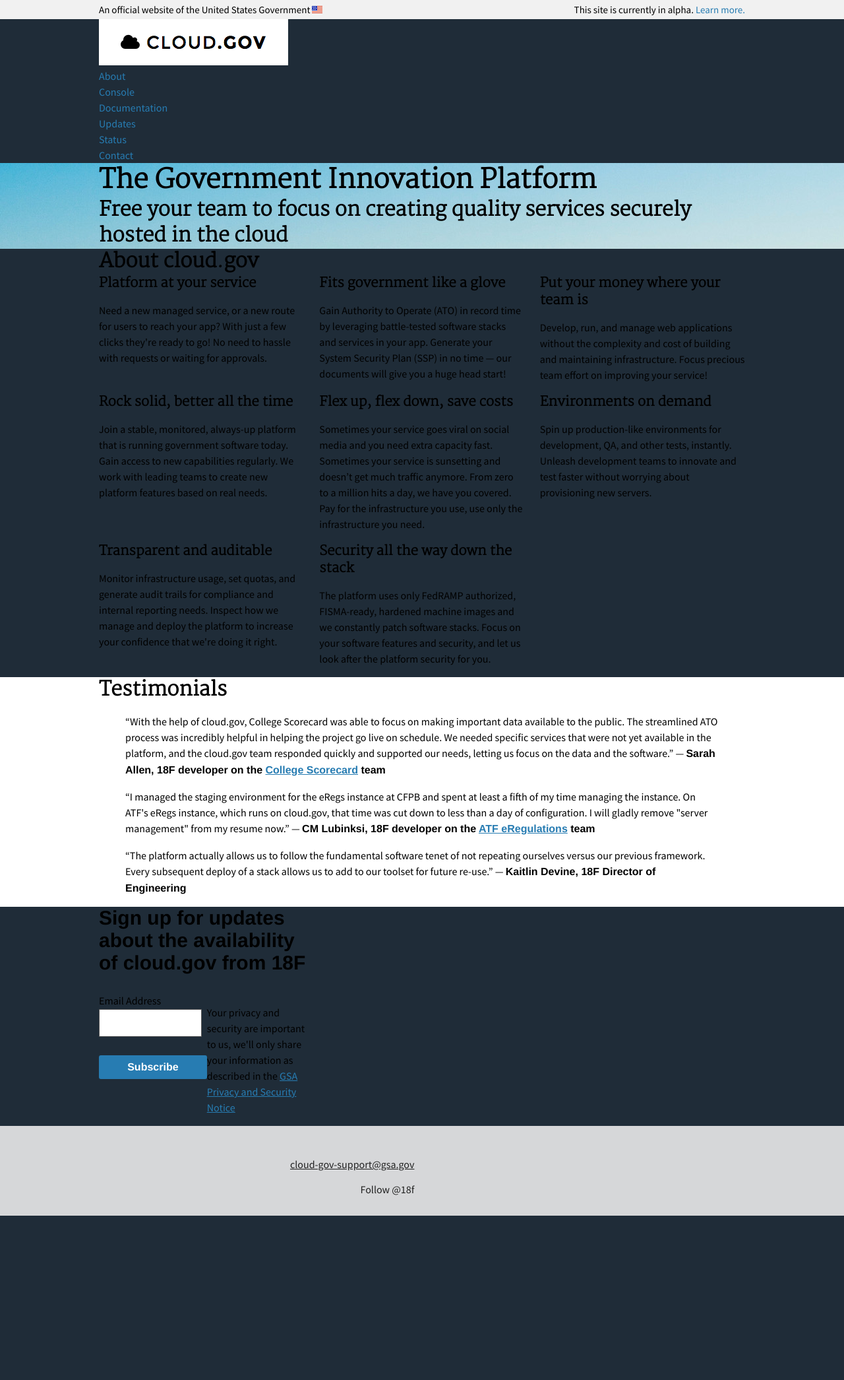
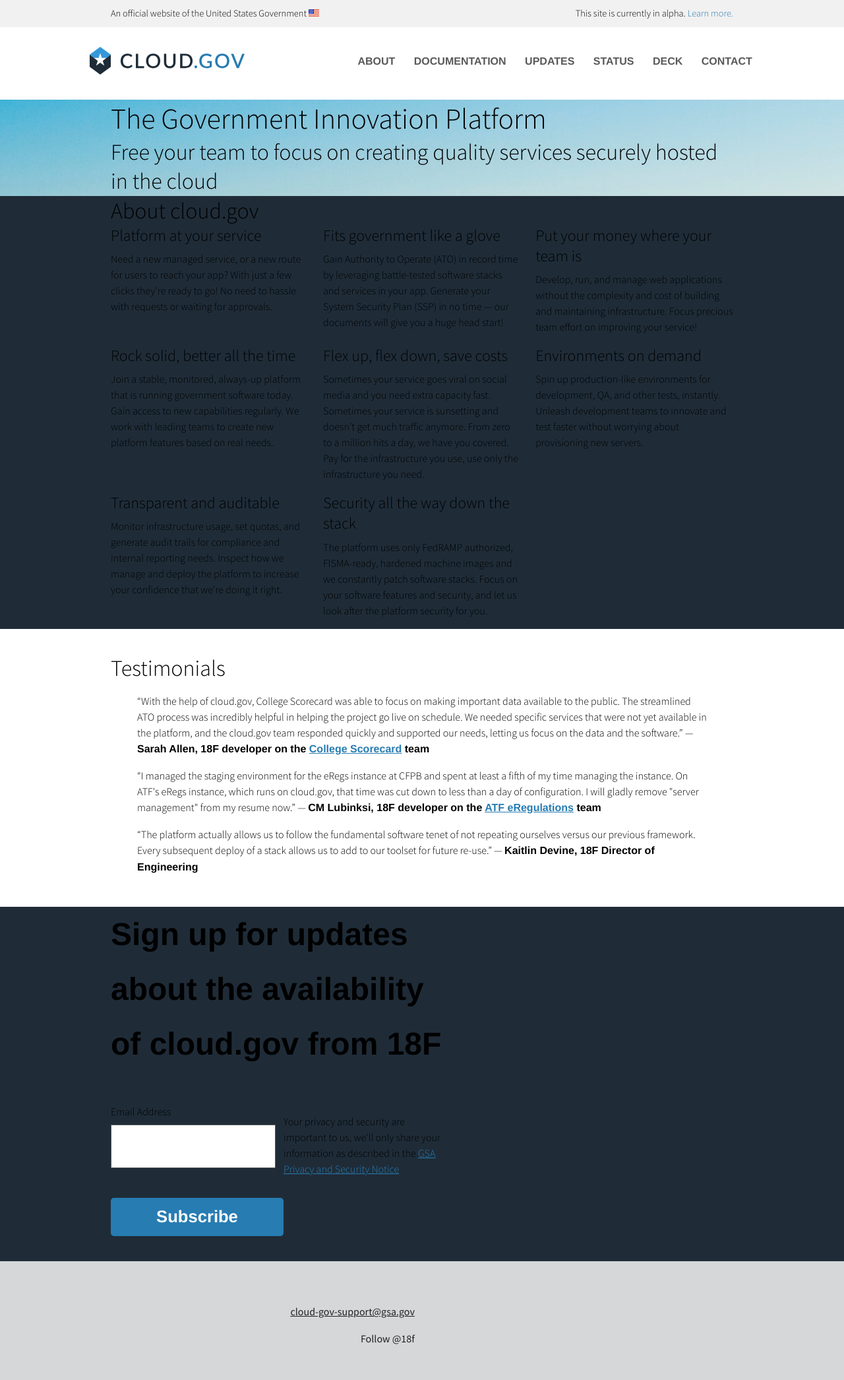
Before and after one commit to cloud-gov/cg-landing, a Jekyll site: the page built from pages/home.md, in a window 1280 px wide. Shown: the whole page at 66% size. Built offline with Jekyll 4.4.1, drawn with Linux system fonts in a browser that asks for light colours; nearby versions of some CDN libraries; some web fonts are replaced; library files that are not in the unit come from our copies; comment, search, counter and statistics services are not loaded; before the commit the page ends 1842 px from its top, so only the background shows below that.

Commit message:
Header from cg-style
Tracking "override-disclaimer" branch on cg-style.

```diff
--- a/_includes/header.html
+++ b/_includes/header.html
@@ -1,4 +1,4 @@
-<header class="usa-site-header" role="banner">
+<!-- start header -->
 <div class="usa-disclaimer">
   <div class="usa-grid">
     <span class="usa-disclaimer-official">An official website of the United States Government
@@ -7,26 +7,41 @@
     <span class="usa-disclaimer-stage">This site is currently in alpha. <a href="https://18f.gsa.gov/dashboard/stages/#alpha">Learn more.</a></span>
   </div>
 </div>
-  <nav class="usa-site-navbar">
-    <div class="usa-grid">
-      <div id="logo">
-        <a href="{{ site.baseurl }}/" accesskey="1" title="Home" aria-label="Home">
-          {% if site.logo %}
-            <img src="{{ site.logo | prepend: site.baseurl }}" alt="{{ site.title }}">
-          {% else %}
-            <h1 class="usa-header-title">{{ site.title }}</h1>
-          {% endif %}
+<header class="header">
+  <div class="header-wrap">
+
+    <!-- start logo -->
+    <h2 class="header-title">
+      <a href="/" class="logo" title="Home">
+        <img src="{{ '/assets/img/logo.svg' | prepend: site.baseurl }}" alt="Cloud.gov" />
       </a>
+    </h2>
+    <!--end logo -->
+
+    <!-- start top navigation -->
+    <nav class="header-side">
+      <ul class="nav">
+        <li class="nav-link">
+          <a href="https://cloud.gov/#about">About</a>
+        </li>
+        <li class="nav-link usa-current">
+          <a href="/">Documentation</a>
+        </li>
+        <li class="nav-link">
+          <a href="https://cloud.gov/updates/">Updates</a>
+        </li>
+        <li class="nav-link">
+          <a href="https://cloudgov.statuspage.io/">Status</a>
+        </li>
+        <li class="nav-link">
+          <a href="https://console.cloud.gov/">Deck</a>
+        </li>
+        <li class="nav-link">
+          <a href="https://cloud.gov/#contact">Contact</a>
+        </li>
+      </ul>
+    </nav>
+    <!-- end top navigation -->
   </div>
-      <ul class="usa-nav-list usa-unstyled-list">
-        {% assign navs = site.data.navbar %}
-
-        {% for nav in navs %}
-          <li class="usa-menu-item">
-            <a href="{{ nav.permalink | prepend: site.baseurl }}">{{ nav.name }}</a>
-          </li>
-        {% endfor %}
-      </ul>
-    </div>
-  </nav>
 </header>
+<!-- end header -->
--- a/assets/css/cg_style.css
+++ b/assets/css/cg_style.css
@@ -2222,11 +2222,17 @@ main:before {
   background-image: url("../img/cg-bg-a.png");
   background-repeat: no-repeat;
   content: '';
-  height: 18.61445em;
+  height: 19.3rem;
   right: 100%;
   position: absolute;
   top: 15vh;
-  width: 9.25em; }
+  width: 9.85rem; }
+
+html {
+  font-size: 16px; }
+
+body {
+  font-size: 16px; }
 
 @font-face {
   font-family: 'Source Sans Pro';
@@ -2263,19 +2269,56 @@ main:before {
   src: url("../fonts/merriweather-italic-webfont.eot?#iefix") format("embedded-opentype"), url("../fonts/merriweather-italic-webfont.woff2") format("woff2"), url("../fonts/merriweather-italic-webfont.woff") format("woff"), url("../fonts/merriweather-italic-webfont.ttf") format("truetype"); }
 
 h1, h2, h3, h4, h5, h6 {
+  font-family: "Source Sans Pro", "Helvetica", "Arial", sans-serif;
+  font-weight: 300;
   margin: 0; }
+  h1 + p, h2 + p, h3 + p, h4 + p, h5 + p, h6 + p {
+    margin-top: 0.5rem; }
+
+h1 {
+  font-size: 2rem; }
+  @media screen and (min-width: 600px) {
+    h1 {
+      font-size: 2.75rem; } }
+  h1 + p {
+    margin-top: 2rem; }
+
+h2 {
+  font-size: 1.85rem; }
+  @media screen and (min-width: 600px) {
+    h2 {
+      font-size: 2.125rem; } }
+
+h3 {
+  font-size: 1.5rem; }
+
+h4 {
+  font-size: 1.1875rem; }
+
+h5 {
+  font-size: 1rem; }
+
+body {
+  font-weight: 300;
+  line-height: 1.7333333; }
+
+p + h2,
+p + h3,
+p + h4,
+p + h5 {
+  margin-top: 2rem; }
 
 .header {
   background: #ffffff;
-  min-height: 6.875em; }
+  min-height: 6.875rem; }
 
 .header-wrap {
   margin: 0 auto;
   max-width: 1040px;
-  padding-bottom: 1em;
-  padding-left: 1em;
-  padding-right: 1em;
-  padding-top: 1.875em; }
+  padding-bottom: 1rem;
+  padding-left: 1rem;
+  padding-right: 1rem;
+  padding-top: 1.875rem; }
   .header-wrap:after {
     content: ".";
     display: block;
@@ -2285,7 +2328,7 @@ h1, h2, h3, h4, h5, h6 {
 
 .header-title {
   float: left;
-  margin-bottom: .6em; }
+  margin-bottom: .6rem; }
 
 .header-side {
   float: left;
@@ -2296,8 +2339,10 @@ h1, h2, h3, h4, h5, h6 {
 
 .content {
   background: #ffffff;
-  padding-left: 2em;
-  padding-right: 2em; }
+  padding-left: 2rem;
+  padding-right: 2rem;
+  padding-top: 2.3125rem;
+  padding-bottom: 2rem; }
 
 .nav {
   display: block;
@@ -2317,7 +2362,7 @@ h1, h2, h3, h4, h5, h6 {
       -ms-flex-wrap: wrap;
           flex-wrap: wrap;
   list-style: none;
-  margin-top: .6em; }
+  margin-top: .6rem; }
   .nav li {
     display: list-item;
     margin: 0; }
@@ -2339,10 +2384,10 @@ h1, h2, h3, h4, h5, h6 {
 
 .nav-link {
   color: #595959;
-  font-size: 1.1em;
+  font-size: 1.1rem;
   font-weight: 600;
-  padding-bottom: .2em;
-  padding-top: .2em;
+  padding-bottom: .2rem;
+  padding-top: .2rem;
   text-transform: uppercase; }
   .nav-link a {
     color: #595959; }
@@ -2350,8 +2395,8 @@ h1, h2, h3, h4, h5, h6 {
     .nav-link {
       font-size: inherit;
       padding-bottom: 0;
-      padding-left: .2em;
-      padding-right: .2em;
+      padding-left: .2rem;
+      padding-right: .2rem;
       padding-top: 0; } }
 
 .sidenav-parent {
@@ -2398,3 +2443,20 @@ h1, h2, h3, h4, h5, h6 {
 
 .sidenav-sub_list {
   display: none; }
+
+.title_bar {
+  margin: 0 auto;
+  padding: .40rem .5rem .40rem 0;
+  width: 1040px; }
+  .title_bar > * {
+    display: inline-block;
+    margin-left: 1em; }
+    .title_bar > *:first-child {
+      margin-left: 0; }
+
+.title_bar-title {
+  color: #ffffff;
+  font-size: 1rem; }
+
+.usa-disclaimer {
+  font-size: 0.9rem; }
```
Lines whose indentation alone changed are shown as unchanged.
